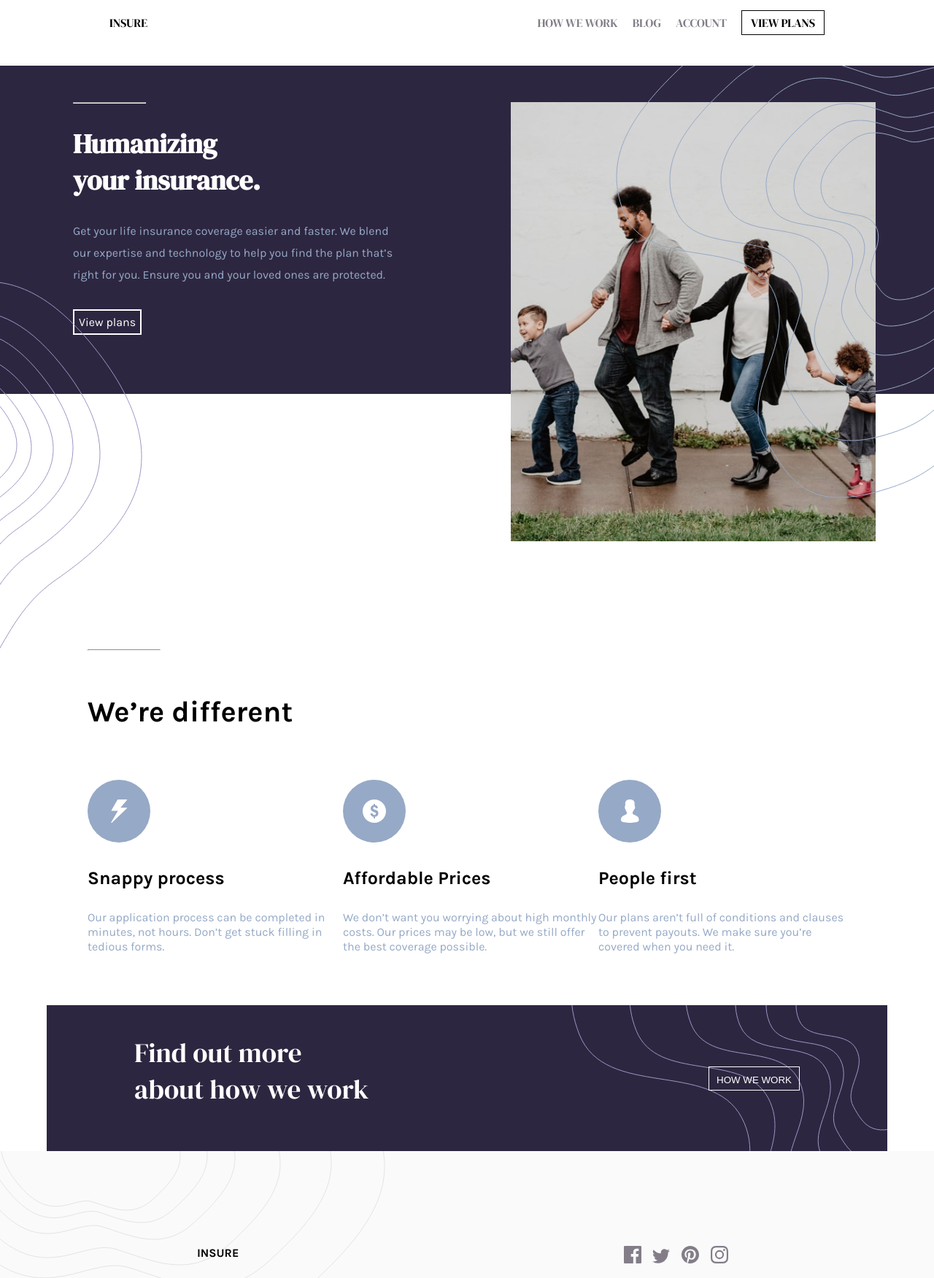
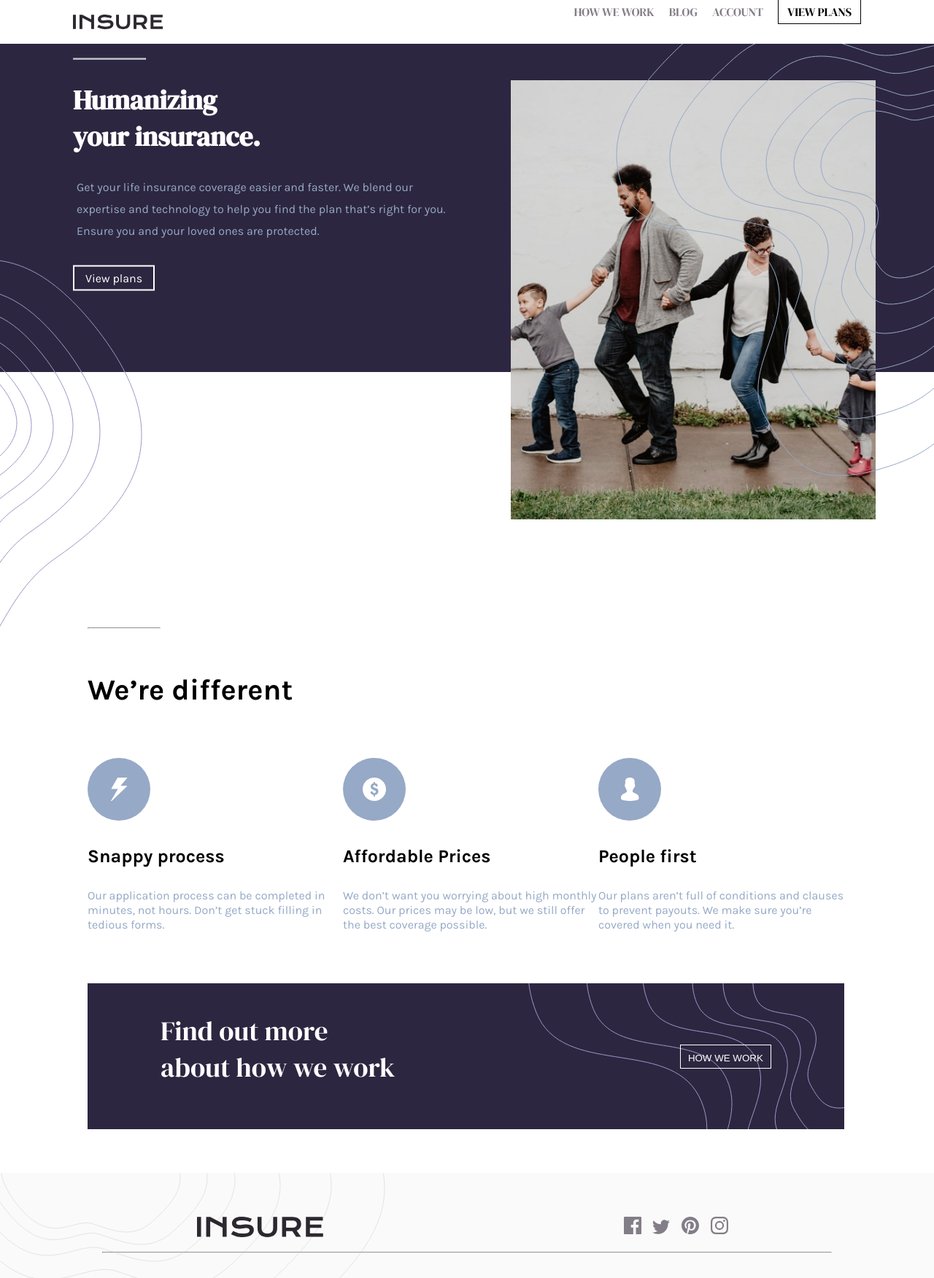
Before and after one commit to veedahv/insure-landing, a plain HTML site: page index.html in a window 1280 px wide. Shown: the top 1752 px of the page at 73% size. Drawn offline with Linux system fonts and the light colour scheme.

Commit message:
debugged

```diff
--- a/css/style.css
+++ b/css/style.css
@@ -22,19 +22,21 @@ nav, .findOut h2, .insureHead h1{
 nav{
     width: 100vw;
     display: flex;
-    /* justify-content: space-between; */
+    position: relative;
     padding: 10px 30px;
+    height: 60px;
+    align-items: center;
 }
 
-nav header{
+nav header img{
+    height: 20px;
     display: flex;
     justify-content: flex-start;
 }
 
 .hamburger{
     display: flex;
-    padding-left: 10rem;
-    /* justify-content: flex-end; */
+    padding-left: 7rem;
 }
 
 .close{
@@ -63,13 +65,14 @@ ul{
 
 .top{
     position: relative;
-    padding-bottom: 40px;
+    padding-bottom: 180px;
 }
 
 .topImage{
     width: 100vw;
-    height: 430px;
+    height: 380px;
     background-image: url(../images/image-intro-mobile.jpg);
+    background-size: cover;
 }
 
 .bgRight, .bgLeft{
@@ -78,13 +81,16 @@ ul{
 
 .insureHead{
     background-color: hsl(256, 26%, 20%);
-    padding: 50px 20px;
+    padding: 50px 10px;
     width: 100vw;
     height: 500px;
     position: relative;
-    /* background-image: url(../images/bg-pattern-intro-left-mobile.svg), url(../images/bg-pattern-intro-right-mobile.svg);
-    background-position: left top, right bottom;
-    background-repeat: no-repeat, no-repeat; */
+}
+
+.content {
+    position: absolute;
+    top: 50%;
+    transform: translateY(-50%);
 }
 
 .insureHead h1{
@@ -92,7 +98,6 @@ ul{
     text-align: center;
     font-weight: 900;
     font-size: 37.1px;
-    margin-top: 30px;
     margin-bottom: 30px;
 }
 
@@ -113,6 +118,7 @@ ul{
 }
 
 .insureHead p{
+    padding: 0px 5px;
     color: hsl(216, 30%, 68%);
     margin-bottom: 40px;
     line-height: 30px;
@@ -121,7 +127,7 @@ ul{
 .insureHead a{
     color: var(--color-white);
     border: 2px solid var(--color-white);
-    padding: 6px;
+    padding: 6px 15px;
 }
 
 .different{
@@ -139,7 +145,7 @@ ul{
 .about h3{
     font-weight: bold;
     font-size: 20px;
-    margin-top: 20px;
+    margin-top: 0px;
 }
 
 .top hr{
@@ -159,6 +165,7 @@ ul{
     padding: 30px;
     width: 90vw;
     height: 300px;
+    margin-bottom: 60px;
     background: hsl(256, 26%, 20%) url(../images/bg-pattern-how-we-work-mobile.svg) right no-repeat;
 }
 
@@ -208,7 +215,7 @@ footer li{
         justify-content: space-between;
         align-content: center;
         width: 100vw;
-        padding: 20px 150px;
+        padding: 20px 100px;
     }
 
     .hamburger{
@@ -328,21 +335,19 @@ footer li{
         line-height: 30px;
     }
 
-    .insureHead a{
-        color: var(--color-white);
-        border: 2px solid white;
-        padding: 6px;
-    }
-
     .bgMobileRight, .bgMobileLeft{
         display: none;
     }
 
     #aboutUs{
         display: flex;
+        justify-content: space-between;
         padding: 40px 120px;
-        justify-content: space-between;
     }
+
+    /* .aboutSec{
+        padding: 40px 120px;
+    } */
 
     .different{
         padding-left: 120px;
@@ -373,8 +378,10 @@ footer li{
     .findOut{
         display: flex;
         justify-content: space-between;
-        padding: 40px 120px;
-        width: 90vw;
+        padding: 40px 100px;
+        margin-left: 120px;
+        margin-bottom: 60px;
+        width: 81vw;
         height: 200px;
         background: hsl(256, 26%, 20%) url(../images/bg-pattern-how-we-work-desktop.svg) right no-repeat;
     }
@@ -399,7 +406,7 @@ footer li{
 
     footer{
         background: hsl(0, 0%, 98%) url(../images/bg-pattern-footer-desktop.svg) top left no-repeat;
-        padding: 120px 20px;
+        padding: 50px 20px;
     }
 
     .footerHead{
--- a/index.html
+++ b/index.html
@@ -12,7 +12,7 @@
 
 <body>
     <nav>
-        <header>INSURE</header>
+        <header><img src="images/logo.svg" alt="" class="logo"></header>
         <div><img src="images/icon-hamburger.svg" alt="" class="hamburger"></div>
         <div><img src="images/icon-close.svg" alt="" class="close"></div>
         <div class="navLinks">
@@ -38,7 +38,7 @@
             <div class="topImage"></div>
             <div class="insureHead">
                 <img src="images/bg-pattern-intro-left-mobile.svg" alt="" class="bgMobileLeft">
-                <div>
+                <div class="content">
                     <hr>
                     <h1>Humanizing <br>your insurance.</h1>
                     <p>Get your life insurance coverage easier and faster.
@@ -98,7 +98,7 @@
     </section>
     <footer>
         <div class="footerHead">
-            <header>INSURE</header>
+            <header><img src="images/logo.svg" alt="" class="logo"></header>
             <div>
                 <a href="#" class="mediaIcons"><img src="images/icon-facebook.svg" alt=""></a>
                 <a href="#" class="mediaIcons"><img src="images/icon-twitter.svg" alt=""></a>
```
